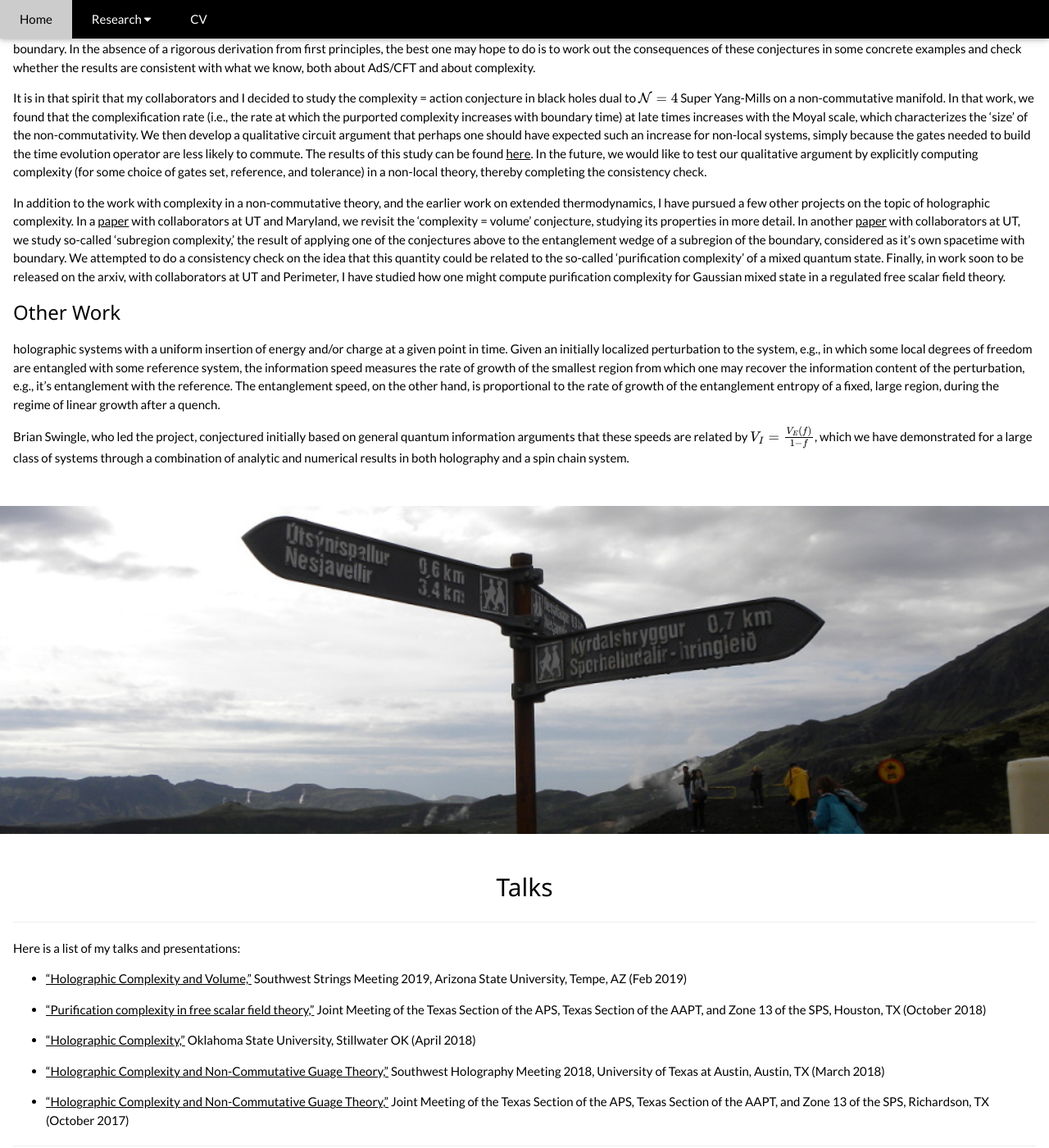
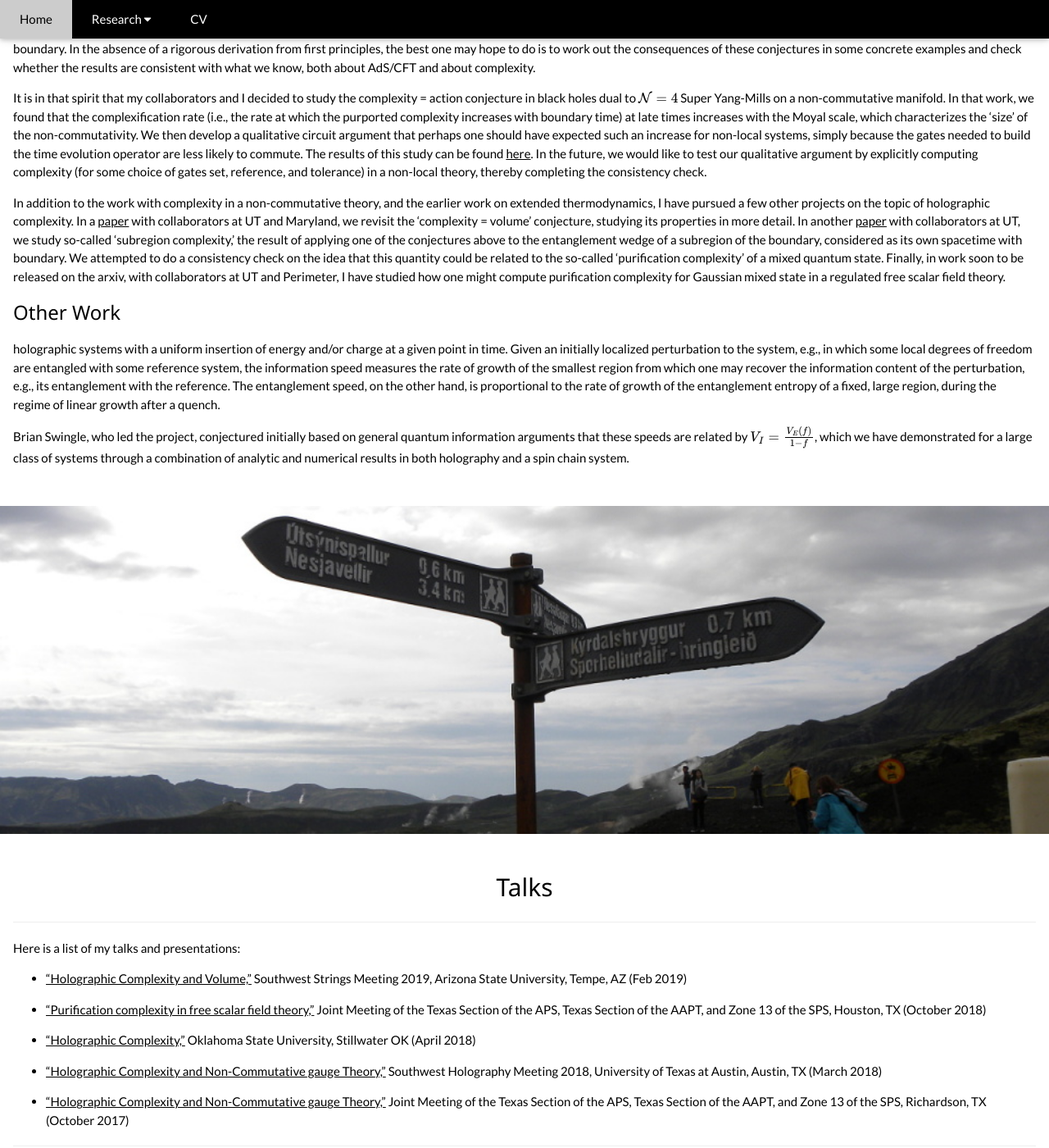
Before and after one commit to IosiaLectus/iosialectus.github.io, a Jekyll site: the page built from research.html, in a window 1280 px wide and 1400 px high, scrolled down 1612 px. Shown: the whole window at 82% size. Built offline with Jekyll 4.4.1, drawn with Linux system fonts in a browser that asks for light colours; formulas are drawn with MathJax 3; some of the changed text lies outside the part shown.

Commit message:
proofreading edits

```diff
--- a/CV.html
+++ b/CV.html
@@ -26,8 +26,8 @@ permalink: /cv
           <p><i class="fa fa-briefcase fa-fw w3-margin-right w3-large w3-text-black"></i> Physicist </p>
           <p><i class="fa fa-home fa-fw w3-margin-right w3-large w3-text-black"></i>Austin, TX</p>
           <p><i class="fa fa-envelope fa-fw w3-margin-right w3-large w3-text-black"></i>josiah.couch@utexas.edu</p>
-          <p><i class="fa fa-folder fa-fw w3-margin-right w3-large w3-text-black"></i> CV (<a href="assets/cv/cv.pdf">PDF</a>) </p>
-          <p><i class="fa fa-folder fa-fw w3-margin-right w3-large w3-text-black"></i> Resume (<a href="assets/cv/resume.pdf">PDF</a>) </p>
+          <p><i class="fa fa-file-pdf-o fa-fw w3-margin-right w3-large w3-text-black"></i> CV (<a href="assets/cv/cv.pdf">PDF</a>) </p>
+          <p><i class="fa fa-file-pdf-o fa-fw w3-margin-right w3-large w3-text-black"></i> Resume (<a href="assets/cv/resume.pdf">PDF</a>) </p>
           <hr>
 
           <p class="w3-large"><b><i class="fa fa-asterisk fa-fw w3-margin-right w3-text-black"></i>Skills</b></p>
--- a/_includes/research_statement.md
+++ b/_includes/research_statement.md
@@ -3,7 +3,7 @@ I work primarily on the AdS/CFT correspondence. Most of my work so far has been
 
 ### Spacetime Thermodynamics
 
-I began my work in AdS/CFT thinking about extended spacetime thermodynamics. The idea of extended thermodynamics is to consider the cosmological constant as a thermodynamic variable, in many ways analogous to the pressure term in the first law for a gas. By considering variations of the cosmological constant, one can find it's conjugate 'thermodynamic volume.' In simple cases, such as for ordinary Schwarzchild black holes in 3+1 dimensions, this volume reproduces the 'naive' volume of the black hole interior, namely $$ \frac{4}{3} \pi r_h^3 $$, where $$ r_h $$ is the horizon radius. Other black holes can have more complicated, less provocative expressions.
+I began my work in AdS/CFT thinking about extended spacetime thermodynamics. The idea of extended thermodynamics is to consider the cosmological constant as a thermodynamic variable, in many ways analogous to the pressure term in the first law for a gas. By considering variations of the cosmological constant, one can find its conjugate 'thermodynamic volume.' In simple cases, such as for ordinary Schwarzchild black holes in 3+1 dimensions, this volume reproduces the 'naive' volume of the black hole interior, namely $$ \frac{4}{3} \pi r_h^3 $$, where $$ r_h $$ is the horizon radius. Other black holes can have more complicated, less provocative expressions.
 
 The project which led to my first published work started with the goal of better understanding the physical significance of the thermodynamic volume in extended thermodynamics. In other words, sure I can vary the cosmological constant as a thermodynamical variable, and sure this leads to a conjugate quantity, but what does that quantity represent physically? Within the AdS/CFT correspondence, one may further ask what this quantity means *from the view of the dual theory on the boundary*. Of course, from a stringy point of view, the cosmological constant is set by the number of coincident branes, and as such, the thermodynamic volume is simply a chemical potential on e.g., D3-branes in your stack (I believe this point of view is developed in the work of e.g., Clifford Johnson). Is this, however, all that can be said?
 
@@ -23,10 +23,10 @@ Given these conjectures, and others that have been made (one due to myself and c
 
 It is in that spirit that my collaborators and I decided to study the complexity = action conjecture in black holes dual to $$ \mathcal{N} = 4 $$ Super Yang-Mills on a non-commutative manifold. In that work, we found that the complexification rate (i.e., the rate at which the purported complexity increases with boundary time) at late times increases with the Moyal scale, which characterizes the 'size' of the non-commutativity. We then develop a qualitative circuit argument that perhaps one should have expected such an increase for non-local systems, simply because the gates needed to build the time evolution operator are less likely to commute. The results of this study can be found [here](https://inspirehep.net/record/1631963). In the future, we would like to test our qualitative argument by explicitly computing complexity (for some choice of gates set, reference, and tolerance) in a non-local theory, thereby completing the consistency check.
 
-In addition to the work with complexity in a non-commutative theory, and the earlier work on extended thermodynamics, I have pursued a few other projects on the topic of holographic complexity. In a [paper](https://inspirehep.net/record/1681268) with collaborators at UT and Maryland, we revisit the 'complexity = volume' conjecture, studying its properties in more detail. In another [paper](https://inspirehep.net/record/1705412) with collaborators at UT, we study so-called 'subregion complexity,' the result of applying one of the conjectures above to the entanglement wedge of a subregion of the boundary, considered as it's own spacetime with boundary. We attempted to do a consistency check on the idea that this quantity could be related to the so-called 'purification complexity' of a mixed quantum state. Finally, in work soon to be released on the arxiv, with collaborators at UT and Perimeter, I have studied how one might compute purification complexity for Gaussian mixed state in a regulated free scalar field theory.
+In addition to the work with complexity in a non-commutative theory, and the earlier work on extended thermodynamics, I have pursued a few other projects on the topic of holographic complexity. In a [paper](https://inspirehep.net/record/1681268) with collaborators at UT and Maryland, we revisit the 'complexity = volume' conjecture, studying its properties in more detail. In another [paper](https://inspirehep.net/record/1705412) with collaborators at UT, we study so-called 'subregion complexity,' the result of applying one of the conjectures above to the entanglement wedge of a subregion of the boundary, considered as its own spacetime with boundary. We attempted to do a consistency check on the idea that this quantity could be related to the so-called 'purification complexity' of a mixed quantum state. Finally, in work soon to be released on the arxiv, with collaborators at UT and Perimeter, I have studied how one might compute purification complexity for Gaussian mixed state in a regulated free scalar field theory.
 
 ### Other Work
 
-holographic systems with a uniform insertion of energy and/or charge at a given point in time. Given an initially localized perturbation to the system, e.g., in which some local degrees of freedom are entangled with some reference system, the information speed measures the rate of growth of the smallest region from which one may recover the information content of the perturbation, e.g., it's entanglement with the reference. The entanglement speed, on the other hand, is proportional to the rate of growth of the entanglement entropy of a fixed, large region, during the regime of linear growth after a quench.
+holographic systems with a uniform insertion of energy and/or charge at a given point in time. Given an initially localized perturbation to the system, e.g., in which some local degrees of freedom are entangled with some reference system, the information speed measures the rate of growth of the smallest region from which one may recover the information content of the perturbation, e.g., its entanglement with the reference. The entanglement speed, on the other hand, is proportional to the rate of growth of the entanglement entropy of a fixed, large region, during the regime of linear growth after a quench.
 
 Brian Swingle, who led the project, conjectured initially based on general quantum information arguments that these speeds are related by $$ V_I = \frac{V_E(f)}{1-f} $$, which we have demonstrated for a large class of systems through a combination of analytic and numerical results in both holography and a spin chain system.
--- a/_includes/talks.md
+++ b/_includes/talks.md
@@ -8,8 +8,8 @@ Here is a list of my talks and presentations:
 
 * ["Holographic Complexity,"](/assets/talks/OSU2018/OSU_Talk_2018.pdf) Oklahoma State University, Stillwater OK (April 2018)
 
-* ["Holographic Complexity and Non-Commutative Guage Theory,"](/assets/talks/SWHolography2018/NCG_March2018.pdf) Southwest Holography Meeting 2018, University of Texas at Austin, Austin, TX (March 2018)
+* ["Holographic Complexity and Non-Commutative gauge Theory,"](/assets/talks/SWHolography2018/NCG_March2018.pdf) Southwest Holography Meeting 2018, University of Texas at Austin, Austin, TX (March 2018)
 
-* ["Holographic Complexity and Non-Commutative Guage Theory,"](/assets/talks/APS2017/APSTalkOct2017.pdf) Joint Meeting of the Texas Section of the APS, Texas Section of the AAPT, and Zone 13 of the SPS, Richardson, TX (October 2017)
+* ["Holographic Complexity and Non-Commutative gauge Theory,"](/assets/talks/APS2017/APSTalkOct2017.pdf) Joint Meeting of the Texas Section of the APS, Texas Section of the AAPT, and Zone 13 of the SPS, Richardson, TX (October 2017)
 
 **********************
```
